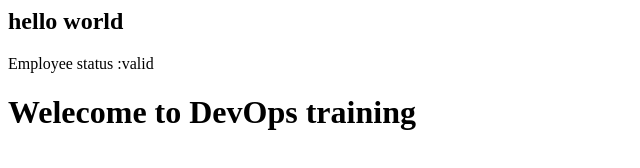
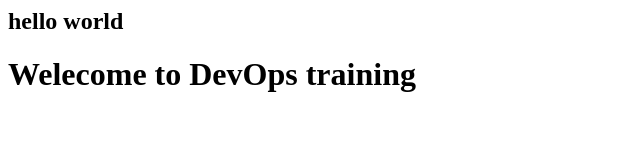
Before and after one commit to Hrishi-18/Sample-app-devops1-, a plain HTML site: page index.html in a window 1280 px wide. Shown: the whole page, without its empty margins (0-640 px from the left). Drawn offline with Linux system fonts and the light colour scheme.

Commit message:
index.html file updated in dev

```diff
--- a/index.html
+++ b/index.html
@@ -1,4 +1,3 @@
 
 <html><h2>hello world</h2>
-Employee status :valid
 <h1>Welecome to DevOps training</h1></html>
```
